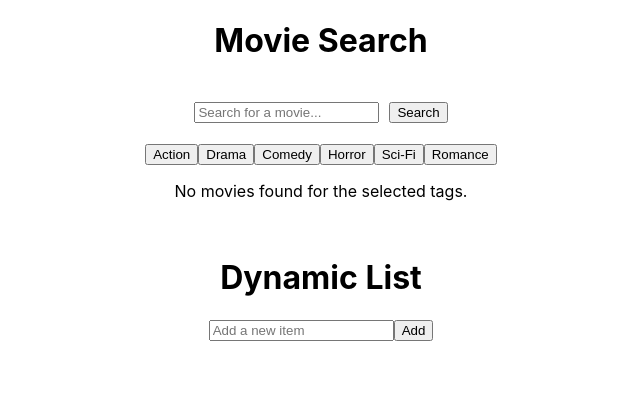
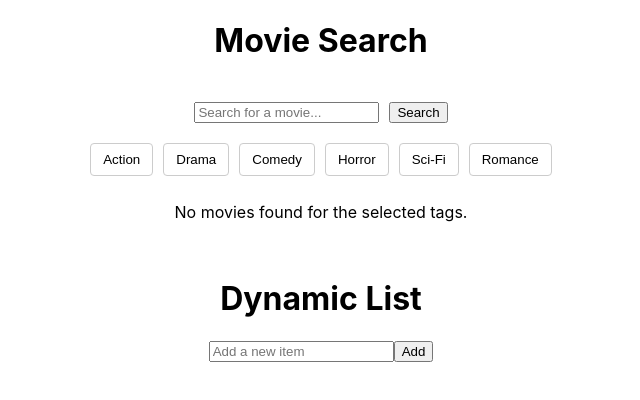
Before and after one commit to sophia-medallada/EECS582-movie-night, a React (Create React App) app: page / in a window 1280 px wide. Shown: the top 400 px of the page, without its empty margins (319-959 px from the left). Built offline with nearby package versions, Linux system fonts and the light colour scheme.

Commit message:
movie tagging

```diff
--- a/src/SearchMovies.css
+++ b/src/SearchMovies.css
@@ -1,7 +1,7 @@
 /*
 //Authors: Sophia, Eli, Damian, Matthew and Abraham
 //Date: 2/27/25
-//Last Modified: 2/27/25
+//Last Modified: 3/1/25
 */
 
 .SearchMovies {
@@ -58,3 +58,41 @@
 .button-group button:hover {
     background-color: #0056b3;
 }
+
+.tag-filter {
+    display: flex;
+    gap: 10px;
+    justify-content: center;
+    margin-bottom: 10px;
+}
+
+.tag {
+    padding: 8px 12px;
+    border: 1px solid #ccc;
+    background-color: white;
+    color: black;
+    cursor: pointer;
+    border-radius: 4px;
+    transition: 0.3s;
+}
+
+.tag-selected {
+    background-color: #007bff;
+    color: white;
+}
+
+.filter-button {
+    display: block;
+    margin: 10px auto;
+    padding: 10px 15px;
+    border: none;
+    background-color: #28a745;
+    color: white;
+    cursor: pointer;
+    border-radius: 4px;
+    transition: 0.3s;
+}
+
+.filter-button:hover {
+    background-color: #218838;
+}
```
